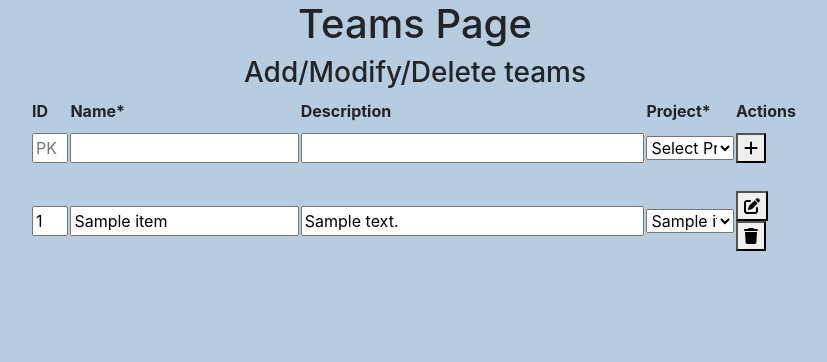
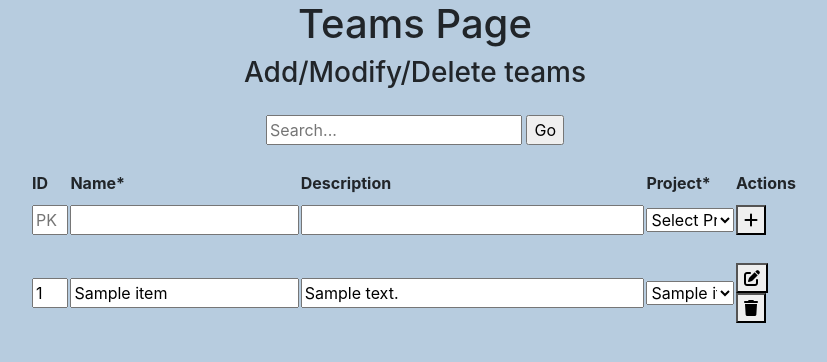
Before and after one commit to BOOSTO/CS340_Final_Project, a Flask app: template templates/teams.html in a window 1280 px wide. Shown: the part 56-418 px from the top of the page, without its empty margins (225-1052 px from the left). Run offline with Flask 2, Linux system fonts and the light colour scheme; the template is opened without the code that fills it: most values are stand-ins (such as "Sample title", 1, 10 or a date in 2020); parts of the project's set-up code (start-up, migrations or seed data) failed here and were passed over; some libraries are stand-ins or nearby versions.

Commit message:
Search working for most pages

```diff
--- a/app.py
+++ b/app.py
@@ -263,7 +263,8 @@ def projects():
         else:
             user_input_validation(CRUD_projects, data)
     if usr_search:
-        sql = f"SELECT * FROM Projects WHERE projectName = '{usr_search}';"
+        sql = f"SELECT * FROM Projects WHERE projectName LIKE '%{usr_search}%' UNION "\
+              f"SELECT * FROM Projects WHERE projectDesc LIKE '%{usr_search}%';"
     else:
         sql = "SELECT * FROM Projects"
     result = replace_None_with_emp_str(sql_SELECT(sql))
@@ -276,7 +277,11 @@ def teams():
     if request.method == "POST":
         data = request.form
         print(data)
-        user_input_validation(CRUD_teams, data)
+        if data["search"] == "Go":  # If user pressed search button
+            usr_search = data["search-input"]
+        else:
+            user_input_validation(CRUD_teams, data)
+    # TODO: FINISH
     result = replace_None_with_emp_str(sql_SELECT("SELECT Teams.teamID, Teams.teamName, Teams.teamDesc, Projects.projectName, Projects.projectID "
                                                   "FROM Teams "
                                                   "LEFT JOIN Projects ON Teams.teamProjectID=Projects.projectID"))
@@ -325,7 +330,7 @@ def members():
     if usr_search:
         sql = f"SELECT * FROM Members WHERE memberFName LIKE '%{usr_search}%' UNION "\
               f"SELECT * FROM Members WHERE memberLName LIKE '%{usr_search}%' UNION "\
-              f"SELECT * FROM Members WHERE memberEmail LIKE '%{usr_search}%';"\
+              f"SELECT * FROM Members WHERE memberEmail LIKE '%{usr_search}%';"
 
     else:
         sql = "SELECT * FROM Members"
@@ -376,12 +381,51 @@ def tasks():
         else:
             user_input_validation(CRUD_tasks, data)
     if usr_search:
+        #sql = "SELECT Tasks.taskID, Tasks.taskName, Tasks.taskDesc, Tasks.taskPriority, Tasks.taskDeadline, Tasks.taskDifficulty, Tasks.taskDone, Projects.projectName, Projects.projectID, Teams.teamName, Teams.teamID, concat(memberFName, ' ',memberLName) fullName, Members.memberID " \
+        #      "FROM Tasks " \
+        #      "LEFT JOIN Projects ON Tasks.taskProjectID=Projects.projectID " \
+         #     "LEFT JOIN Teams on Tasks.taskTeamID=Teams.teamID " \
+        #      "LEFT JOIN Members on Tasks.taskMemberID=Members.memberID " \
+        #      f"WHERE projectName = '{usr_search}';
+
         sql = "SELECT Tasks.taskID, Tasks.taskName, Tasks.taskDesc, Tasks.taskPriority, Tasks.taskDeadline, Tasks.taskDifficulty, Tasks.taskDone, Projects.projectName, Projects.projectID, Teams.teamName, Teams.teamID, concat(memberFName, ' ',memberLName) fullName, Members.memberID " \
-              "FROM Tasks " \
-              "LEFT JOIN Projects ON Tasks.taskProjectID=Projects.projectID " \
-              "LEFT JOIN Teams on Tasks.taskTeamID=Teams.teamID " \
-              "LEFT JOIN Members on Tasks.taskMemberID=Members.memberID " \
-              f"WHERE projectName = '{usr_search}';"
+               "FROM Tasks " \
+               "LEFT JOIN Projects ON Tasks.taskProjectID=Projects.projectID " \
+               "LEFT JOIN Teams on Tasks.taskTeamID=Teams.teamID " \
+               "LEFT JOIN Members on Tasks.taskMemberID=Members.memberID " \
+               f"WHERE taskName LIKE '%{usr_search}%' UNION " \
+               "SELECT Tasks.taskID, Tasks.taskName, Tasks.taskDesc, Tasks.taskPriority, Tasks.taskDeadline, Tasks.taskDifficulty, Tasks.taskDone, Projects.projectName, Projects.projectID, Teams.teamName, Teams.teamID, concat(memberFName, ' ',memberLName) fullName, Members.memberID " \
+               "FROM Tasks " \
+               "LEFT JOIN Projects ON Tasks.taskProjectID=Projects.projectID " \
+               "LEFT JOIN Teams on Tasks.taskTeamID=Teams.teamID " \
+               "LEFT JOIN Members on Tasks.taskMemberID=Members.memberID " \
+               f"WHERE taskDesc LIKE '%{usr_search}%' UNION " \
+               "SELECT Tasks.taskID, Tasks.taskName, Tasks.taskDesc, Tasks.taskPriority, Tasks.taskDeadline, Tasks.taskDifficulty, Tasks.taskDone, Projects.projectName, Projects.projectID, Teams.teamName, Teams.teamID, concat(memberFName, ' ',memberLName) fullName, Members.memberID " \
+               "FROM Tasks " \
+               "LEFT JOIN Projects ON Tasks.taskProjectID=Projects.projectID " \
+               "LEFT JOIN Teams on Tasks.taskTeamID=Teams.teamID " \
+               "LEFT JOIN Members on Tasks.taskMemberID=Members.memberID " \
+               f"WHERE projectName LIKE '%{usr_search}%' UNION " \
+               "SELECT Tasks.taskID, Tasks.taskName, Tasks.taskDesc, Tasks.taskPriority, Tasks.taskDeadline, Tasks.taskDifficulty, Tasks.taskDone, Projects.projectName, Projects.projectID, Teams.teamName, Teams.teamID, concat(memberFName, ' ',memberLName) fullName, Members.memberID " \
+               "FROM Tasks " \
+               "LEFT JOIN Projects ON Tasks.taskProjectID=Projects.projectID " \
+               "LEFT JOIN Teams on Tasks.taskTeamID=Teams.teamID " \
+               "LEFT JOIN Members on Tasks.taskMemberID=Members.memberID " \
+               f"WHERE teamName LIKE '%{usr_search}%' UNION " \
+               "SELECT Tasks.taskID, Tasks.taskName, Tasks.taskDesc, Tasks.taskPriority, Tasks.taskDeadline, Tasks.taskDifficulty, Tasks.taskDone, Projects.projectName, Projects.projectID, Teams.teamName, Teams.teamID, concat(memberFName, ' ',memberLName) fullName, Members.memberID " \
+               "FROM Tasks " \
+               "LEFT JOIN Projects ON Tasks.taskProjectID=Projects.projectID " \
+               "LEFT JOIN Teams on Tasks.taskTeamID=Teams.teamID " \
+               "LEFT JOIN Members on Tasks.taskMemberID=Members.memberID " \
+               f"WHERE memberFName LIKE '%{usr_search}%' UNION " \
+               "SELECT Tasks.taskID, Tasks.taskName, Tasks.taskDesc, Tasks.taskPriority, Tasks.taskDeadline, Tasks.taskDifficulty, Tasks.taskDone, Projects.projectName, Projects.projectID, Teams.teamName, Teams.teamID, concat(memberFName, ' ',memberLName) fullName, Members.memberID " \
+               "FROM Tasks " \
+               "LEFT JOIN Projects ON Tasks.taskProjectID=Projects.projectID " \
+               "LEFT JOIN Teams on Tasks.taskTeamID=Teams.teamID " \
+               "LEFT JOIN Members on Tasks.taskMemberID=Members.memberID " \
+               f"WHERE memberLName LIKE '%{usr_search}%';" \
+
+
     else:
         sql = "SELECT Tasks.taskID, Tasks.taskName, Tasks.taskDesc, Tasks.taskPriority, Tasks.taskDeadline, Tasks.taskDifficulty, Tasks.taskDone, Projects.projectName, Projects.projectID, Teams.teamName, Teams.teamID, concat(memberFName, ' ',memberLName) fullName, Members.memberID " \
               "FROM Tasks " \
--- a/templates/members.html
+++ b/templates/members.html
@@ -5,7 +5,7 @@
 <h3 class="center">Add/Modify/Remove members</h3>
 <div id="search-box">
     <form method="POST" action="/members">
-        <input type="text" name="search-input" placeholder="Search with memberEmail">
+        <input type="text" name="search-input" placeholder="Search...">
         <input type="submit" name="search" value="Go">
     </form>
 </div>
--- a/templates/projects.html
+++ b/templates/projects.html
@@ -5,7 +5,7 @@
 <h3 class="center">Add/Modify/Delete projects</h3>
 <div id="search-box">
     <form method="POST" action="/projects">
-        <input type="text" name="search-input" placeholder="Search with projectName">
+        <input type="text" name="search-input" placeholder="Search...">
         <input type="submit" name="search" value="Go">
     </form>
 </div>
--- a/templates/tasks.html
+++ b/templates/tasks.html
@@ -5,7 +5,7 @@
 <h3 class="center">Add/Modify/Delete tasks</h3>
 <div id="search-box">
     <form method="POST" action="/tasks">
-        <input type="text" name="search-input" placeholder="Search with projectName">
+        <input type="text" name="search-input" placeholder="Search...">
         <input type="submit" name="search" value="Go">
     </form>
 </div>
--- a/templates/teams.html
+++ b/templates/teams.html
@@ -3,6 +3,12 @@
 {% block content %}
 <h1 class="center">Teams Page</h1>
 <h3 class="center">Add/Modify/Delete teams</h3>
+<div id="search-box">
+    <form method="POST" action="/teams">
+        <input type="text" name="search-input" placeholder="Search...">
+        <input type="submit" name="search" value="Go">
+    </form>
+</div>
 <div class="center">
     {% with messages = get_flashed_messages() %}
         {% if messages %}
```
